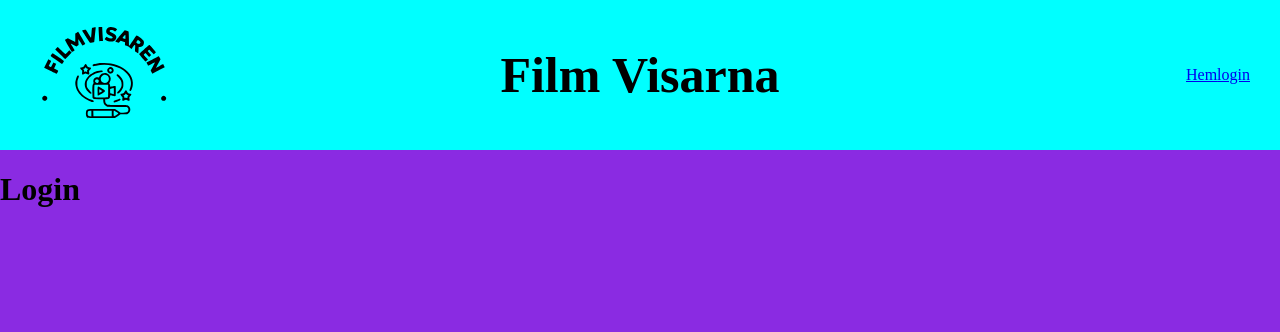
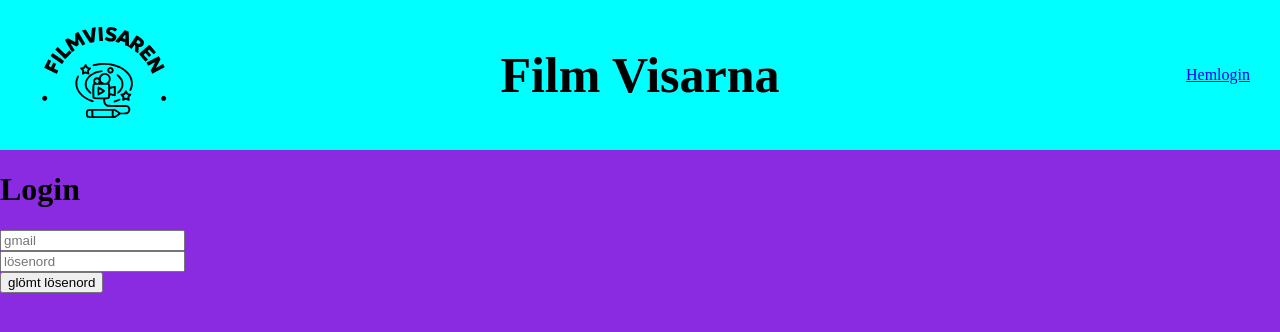
Before and after one commit to hkmp1303/filmvisarna, a React (Vite) app: page /Login in a window 1280 px wide. Shown: the top 332 px of the page. Built offline with nearby package versions, Linux system fonts and the light colour scheme.

Commit message:
Added a few more rows and buttons

```diff
--- a/src/pages/Login.tsx
+++ b/src/pages/Login.tsx
@@ -1,8 +1,24 @@
 const LoginGallery: React.FC = () => {
   return (
     <div className="login-container">
-      <h1>Login</h1>
+      <div className="login-big-text">
+        <h1>Login</h1>
+      </div>
+      <div className="login-input">
+        <div className="email-input">
+          <input type="txet" placeholder="gmail"></input>
+        </div>
+        <div className="Password-input">
+          <input type="txet" placeholder="lösenord"></input>
+        </div>
+        <div className="forgotten-password">
+          <button className="forgoten-password-btn">glömt lösenord</button>
+        </div>
+        <div className="confirm- button"></div>
+
+      </div>
     </div>
+
   );
 };
 
```
